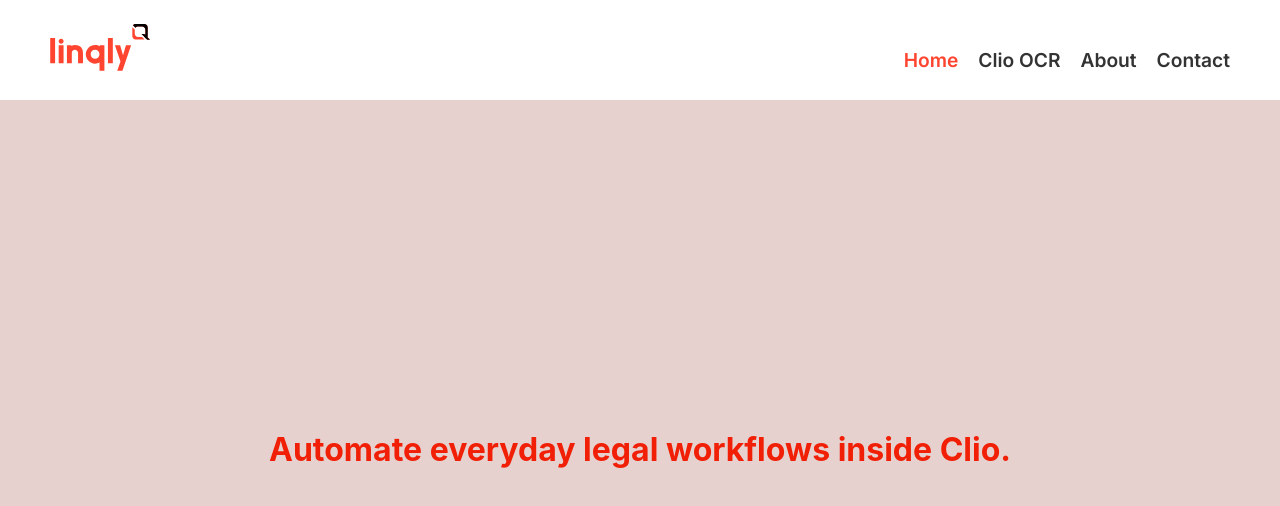
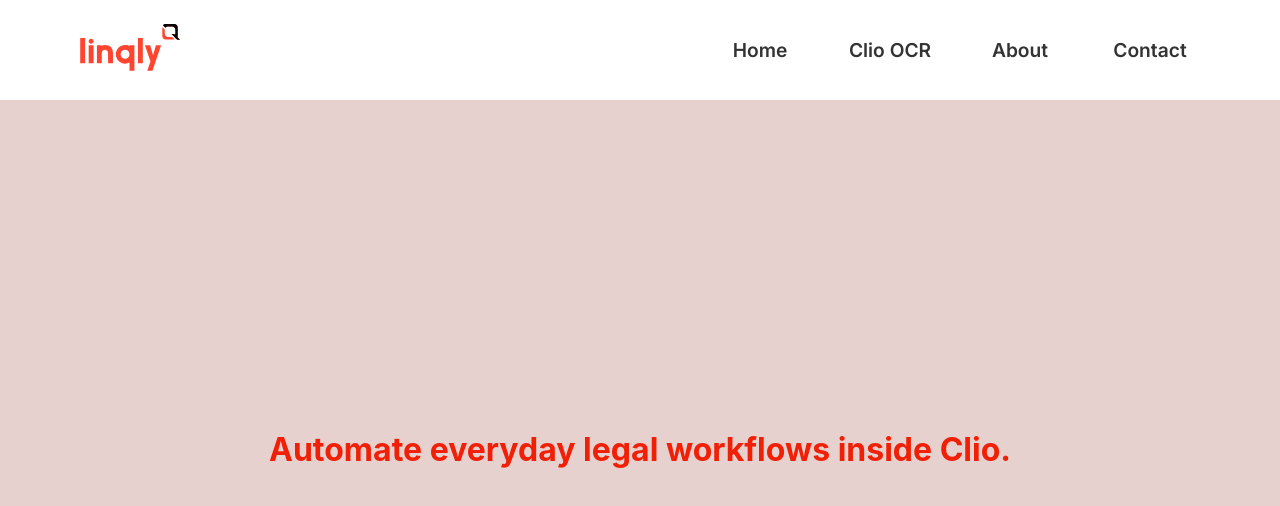
Before and after one commit to Gogulan12/linqly, a React (Create React App) app: page / in a window 1280 px wide. Shown: the top 506 px of the page. Built offline with nearby package versions, Linux system fonts and the light colour scheme.

Commit message:
Created hamburger menu

```diff
--- a/package.json
+++ b/package.json
@@ -3,6 +3,9 @@
   "version": "0.1.0",
   "private": true,
   "dependencies": {
+    "@fortawesome/fontawesome-svg-core": "^6.4.2",
+    "@fortawesome/free-solid-svg-icons": "^6.4.2",
+    "@fortawesome/react-fontawesome": "^0.2.0",
     "@testing-library/jest-dom": "^5.17.0",
     "@testing-library/react": "^13.4.0",
     "@testing-library/user-event": "^13.5.0",
--- a/src/App.css
+++ b/src/App.css
@@ -42,12 +42,13 @@
 nav {
   display: flex;
   margin: 20px 20px 20px 60px;
-  margin: 20px auto;
+  margin: 0px auto;
   gap: 10px;
   align-items: center;
   max-width: 1200px;
   justify-content: space-between;
-  padding: 0 30px;
+  padding: 0px 30px;
+  padding-bottom: 0;
 }
 nav h1 {
   margin-right: auto;
@@ -71,6 +72,6 @@ nav img {
   width: 100px;
 }
 
-nav div {
+/* nav div {
   padding-top: 20px;
-}
+} */
--- a/src/App.js
+++ b/src/App.js
@@ -1,37 +1,65 @@
 import "./App.css";
 import logo from "./logo.svg";
 import { BrowserRouter, Route, Switch, NavLink } from "react-router-dom";
-
+// import HamburgerMenu from "./Components/HamburgerMenu";
+import React, { useState } from "react";
 // page components
 import Home from "./Pages/Home";
 import Clio from "./Pages/Clio";
 import About from "./Pages/About";
 import Contact from "./Pages/Contact";
 
+import { FontAwesomeIcon } from "@fortawesome/react-fontawesome";
+import { faBars } from "@fortawesome/free-solid-svg-icons";
+// import { NavLink } from "react-router-dom";
+import "./Components/HamburgerMenu.css";
+
 function App() {
+  const [menuOpen, setMenuOpen] = useState(false);
+
+  const toggleMenu = () => {
+    setMenuOpen(!menuOpen);
+  };
+
   return (
     <div className="App">
       <BrowserRouter>
-        {/* <header className="App-header">
-          <img src={logo} alt="" />
-        </header> */}
-        <nav>
-          <NavLink exact to="/">
-            <img src={logo} alt="" />
-          </NavLink>
-          {/* <a href="/">Home</a>
-          <a href="/clio">Clio OCR</a>
-          <a href="/about">About</a>
-          <a href="/contact">Contact</a> */}
-          <div>
+        <div className="navContainer">
+          <nav>
+            <NavLink exact to="/">
+              <img src={logo} alt="" />
+            </NavLink>
+            <button
+              className={`hamburger-button ${menuOpen ? "open" : ""}`}
+              onClick={toggleMenu}
+            >
+              <FontAwesomeIcon icon={faBars} className="fa-bars" />
+            </button>
+            {/* <div className="navigationLinks">
             <NavLink exact to="/">
               Home
             </NavLink>
             <NavLink to="/clio">Clio OCR</NavLink>
             <NavLink to="/about">About</NavLink>
             <NavLink to="/contact">Contact</NavLink>
+          </div> */}
+            {/* <HamburgerMenu /> */}
+          </nav>
+          <div className={`navigationLinks ${menuOpen ? "open" : ""}`}>
+            <NavLink exact to="/" onClick={toggleMenu}>
+              Home
+            </NavLink>
+            <NavLink to="/clio" onClick={toggleMenu}>
+              Clio OCR
+            </NavLink>
+            <NavLink to="/about" onClick={toggleMenu}>
+              About
+            </NavLink>
+            <NavLink to="/contact" onClick={toggleMenu}>
+              Contact
+            </NavLink>
           </div>
-        </nav>
+        </div>
 
         <Switch>
           <Route exact path="/">
--- /dev/null
+++ b/src/Components/HamburgerMenu.css
@@ -0,0 +1,120 @@
+.navContainer {
+  display: flex;
+  justify-content: space-between;
+  margin: 0px auto;
+  max-width: 1200px;
+  /* margin: 20px 0px; */
+  padding: 20px 0px;
+}
+
+nav {
+  z-index: 10;
+  position: relative;
+  background-color: white;
+  margin: 0px;
+  width: 100%;
+}
+
+.navigationLinks {
+  display: flex;
+  margin: 20px 20px 20px 60px;
+  margin: 0px auto;
+  gap: 10px;
+  align-items: center;
+  justify-content: space-between;
+  padding: 0px 30px;
+  padding-bottom: 0;
+}
+
+.navigationLinks a {
+  color: #333;
+  padding: 4px 10px;
+  text-decoration: none;
+  font-size: 1.2rem;
+  font-family: "Inter", sans-serif;
+  font-weight: 600;
+  width: 100px;
+}
+
+.hamburger-button {
+  background: none;
+  border: none;
+  cursor: pointer;
+  padding: 10px;
+  font-size: 24px;
+  color: #333;
+  display: none;
+}
+
+@media (max-width: 1000px) {
+  .navContainer {
+    padding: 0px 0px;
+  }
+  .hamburger-button {
+    display: block;
+    width: 81px;
+    height: 81px;
+  }
+  .hamburger-button.open {
+    transition: 0.5s ease-in-out;
+    background-color: grey;
+  }
+
+  .hamburger-button.open svg {
+    color: white;
+  }
+
+  /* Navigation links container */
+  .navigationLinks {
+    position: fixed;
+    top: -100%; /* Initially off-screen */
+    left: 0;
+    /* width: 100%;
+    height: 100%; */
+    /* width: 100%; */
+    width: -webkit-fill-available;
+    display: flex;
+    flex-direction: column;
+    background-color: grey;
+    transition: top 0.5s ease-in-out;
+    z-index: 1;
+    justify-content: center;
+    align-items: center;
+    padding: 20px;
+  }
+
+  /* Add the 'open' class to show the menu */
+  .navigationLinks.open {
+    /* top: 0; */
+    top: 81px;
+    /* width: 100%; */
+    width: -webkit-fill-available;
+    display: flex;
+    flex-direction: column;
+    z-index: 0;
+    background-color: grey;
+  }
+
+  .navigationLinks.open a {
+    z-index: 0;
+    color: white;
+  }
+
+  /* Navigation link styles */
+  .navigationLinks a {
+    text-decoration: none;
+    color: #333;
+    font-size: 18px;
+    margin: 10px;
+    transition: color 0.5s ease;
+    z-index: 0;
+    width: fit-content;
+    display: flex;
+    text-align: center;
+    justify-content: center;
+  }
+
+  .navigationLinks a:hover {
+    color: red; /* Change color on hover */
+  }
+}
--- /dev/null
+++ b/src/Components/HamburgerMenu.js
@@ -0,0 +1,37 @@
+import React, { useState } from "react";
+import { FontAwesomeIcon } from "@fortawesome/react-fontawesome";
+import { faBars } from "@fortawesome/free-solid-svg-icons";
+import { NavLink } from "react-router-dom";
+import "./HamburgerMenu.css";
+
+function HamburgerMenu() {
+  const [menuOpen, setMenuOpen] = useState(false);
+
+  const toggleMenu = () => {
+    setMenuOpen(!menuOpen);
+  };
+
+  return (
+    <div className={`hamburger-menu ${menuOpen ? "open" : ""}`}>
+      <button className="hamburger-button" onClick={toggleMenu}>
+        <FontAwesomeIcon icon={faBars} />
+      </button>
+      <div className={`navigationLinks ${menuOpen ? "open" : ""}`}>
+        <NavLink exact to="/" onClick={toggleMenu}>
+          Home
+        </NavLink>
+        <NavLink to="/clio" onClick={toggleMenu}>
+          Clio OCR
+        </NavLink>
+        <NavLink to="/about" onClick={toggleMenu}>
+          About
+        </NavLink>
+        <NavLink to="/contact" onClick={toggleMenu}>
+          Contact
+        </NavLink>
+      </div>
+    </div>
+  );
+}
+
+export default HamburgerMenu;
```
Also changed, not shown: 1 other file (tests, documents, lock files or other folders).
